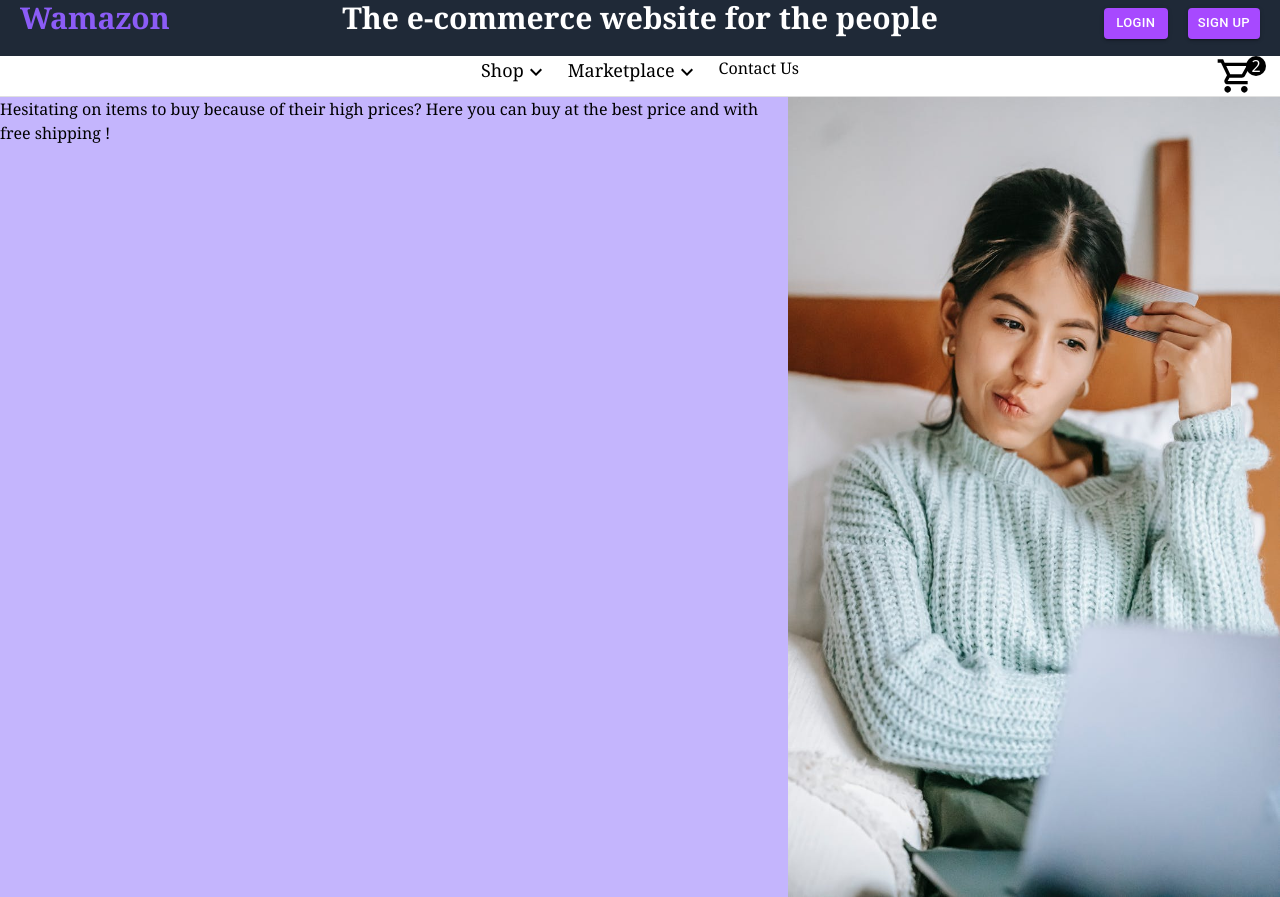
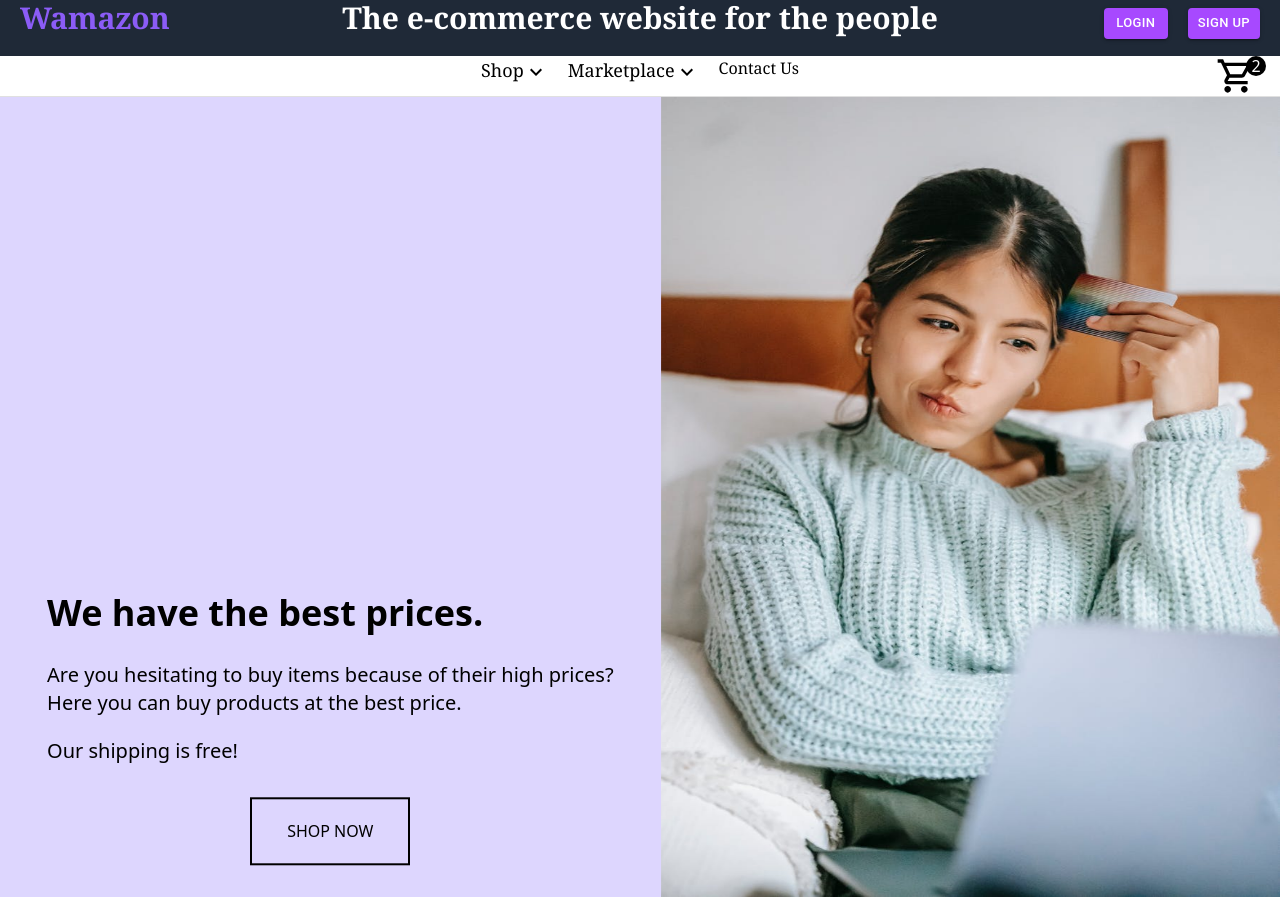
Before and after one commit to Mysticboi/wamazon, a React (Create React App) app in the folder client/: page / in a window 1280 px wide. Built offline with nearby package versions, Linux system fonts and the light colour scheme; the HTML template or start-up script is replaced by a standard one.

Commit message:
sliding home screen

```diff
--- a/client/src/pages/Account/Addresses/Addresses.tsx
+++ b/client/src/pages/Account/Addresses/Addresses.tsx
@@ -119,7 +119,7 @@ const AddressCard = ({
   };
 
   return (
-    <div className="border-2 border-gray-300 w-80 h-60 m-1">
+    <div className="border-2 border-gray-300 w-80 h-60 m-1 font-sans">
       <div className="ml-3">
         <p>{address}</p>
         <p>{`${region}, ${city} ${zipCode}`}</p>
--- a/client/src/pages/Account/Payments/Wallet/Balance.tsx
+++ b/client/src/pages/Account/Payments/Wallet/Balance.tsx
@@ -136,7 +136,8 @@ const Balance = () => {
               type="text"
               value={key}
               onChange={handleChange}
-              error={!error.length}
+              error={!!error}
+              color="primary"
             />
           </div>
 
@@ -145,10 +146,10 @@ const Balance = () => {
           </div>
         </DialogContent>
         <DialogActions className="space-x-5">
-          <Button onClick={handleConfirm} color="primary" variant="outlined">
+          <Button onClick={handleConfirm} color="primary" variant="contained">
             Confirm
           </Button>
-          <Button onClick={handleClose} color="secondary" variant="outlined">
+          <Button onClick={handleClose} color="secondary" variant="contained">
             Cancel
           </Button>
         </DialogActions>
--- a/client/src/pages/Home.tsx
+++ b/client/src/pages/Home.tsx
@@ -1,43 +1,83 @@
-import React, { useEffect } from 'react';
+import React, { useState } from 'react';
 import { Fade } from 'react-slideshow-image';
+import { Slide } from '@material-ui/core';
+import { Link } from 'react-router-dom';
 import home1 from '../images/home1.jpg';
 import hesitating from '../images/hesitating.jpeg';
 import 'react-slideshow-image/dist/styles.css';
 
 const Home = () => {
-  useEffect(() => {
-    document.title = 'Wamazon';
-  }, []);
+  const [slide, setSlide] = useState<boolean[]>([true, false]);
 
   return (
     <div>
-      <div className="bg-purple-300 w-full h-200">
+      <div className="bg-purple-200 w-full h-200">
         <Fade
-          duration={3000}
+          duration={4000}
           pauseOnHover={false}
           arrows={false}
           onChange={(oldIndex: number, newIndex: number) => {
-            console.log('newIndex', newIndex);
+            if (newIndex === 0) {
+              setSlide([true, false]);
+            } else {
+              setSlide([false, true]);
+            }
           }}
         >
           <div className="slide-container flex">
             <div className="w-2/3">
-              <p>Welcome</p>
+              <Slide
+                direction="up"
+                in={slide[0]}
+                mountOnEnter
+                unmountOnExit
+                timeout={1500}
+              >
+                <div className="flex justify-center items-center h-full font-sans">
+                  <div>
+                    <p className="text-4xl mb-7 font-extrabold">Welcome!</p>
+                    <p className="text-xl mb-8 mt-5">
+                      Online shopping has never been easier.
+                    </p>
+                    <ShopNow />
+                  </div>
+                </div>
+              </Slide>
             </div>
-            <div>
-              <img src={home1} alt="home1" className="h-200" />
+            <div className="">
+              <img src={home1} alt="home1" className="h-200 w-200" />
             </div>
           </div>
 
           <div className="slide-container flex">
             <div className="w-2/3">
-              <p>
-                Hesitating on items to buy because of their high prices? Here
-                you can buy at the best price and with free shipping !
-              </p>
+              <Slide
+                direction="up"
+                in={slide[1]}
+                mountOnEnter
+                unmountOnExit
+                timeout={1500}
+              >
+                <div className="flex justify-center items-center h-full font-sans">
+                  <div>
+                    <p className="text-4xl mb-7 font-extrabold">
+                      We have the best prices.
+                    </p>
+                    <p className="text-xl">
+                      Are you hesitating to buy items because of their high
+                      prices?
+                    </p>
+                    <p className="text-xl">
+                      Here you can buy products at the best price.
+                    </p>
+                    <p className="text-xl mt-5 mb-8">Our shipping is free!</p>
+                    <ShopNow />
+                  </div>
+                </div>
+              </Slide>
             </div>
             <div>
-              <img src={hesitating} alt="hesitating" className="h-200" />
+              <img src={hesitating} alt="hesitating" className="h-200 w-200" />
             </div>
           </div>
         </Fade>
@@ -46,4 +86,12 @@ const Home = () => {
   );
 };
 
+const ShopNow = () => (
+  <Link to="shop">
+    <div className="border-2 h-12 border-black p-8  w-40 m-auto flex justify-center items-center transition-colors duration-1000 hover:bg-purple-500 hover:border-purple-500 hover:text-white">
+      SHOP NOW
+    </div>
+  </Link>
+);
+
 export default Home;
```
